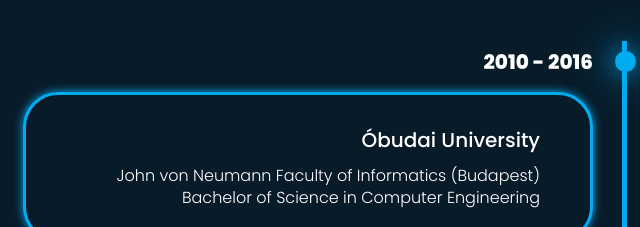
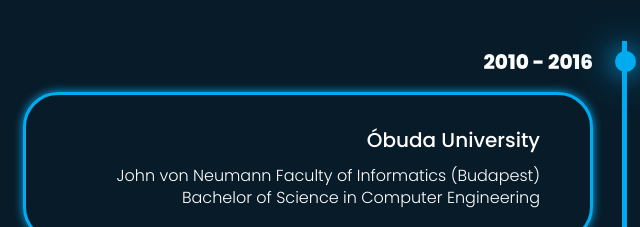
Before and after one commit to blaskodaniel/blaskodaniel.github.io, a plain HTML site: page index.html in a window 1280 px wide. Shown: the part 1893-2120 px from the top of the page, 17-657 px from the left. Drawn offline with nearby package versions, Linux system fonts and the light colour scheme.

Commit message:
fix obuda

```diff
--- a/index.html
+++ b/index.html
@@ -94,7 +94,7 @@
           <div class="timeline-dot"></div>
           <div class="timeline-date">2010 - 2016</div>
           <div class="timeline-content">
-            <h3>Óbudai University</h3>
+            <h3>Óbuda University</h3>
             <p>
               John von Neumann Faculty of Informatics (Budapest) Bachelor of
               Science in Computer Engineering
```
